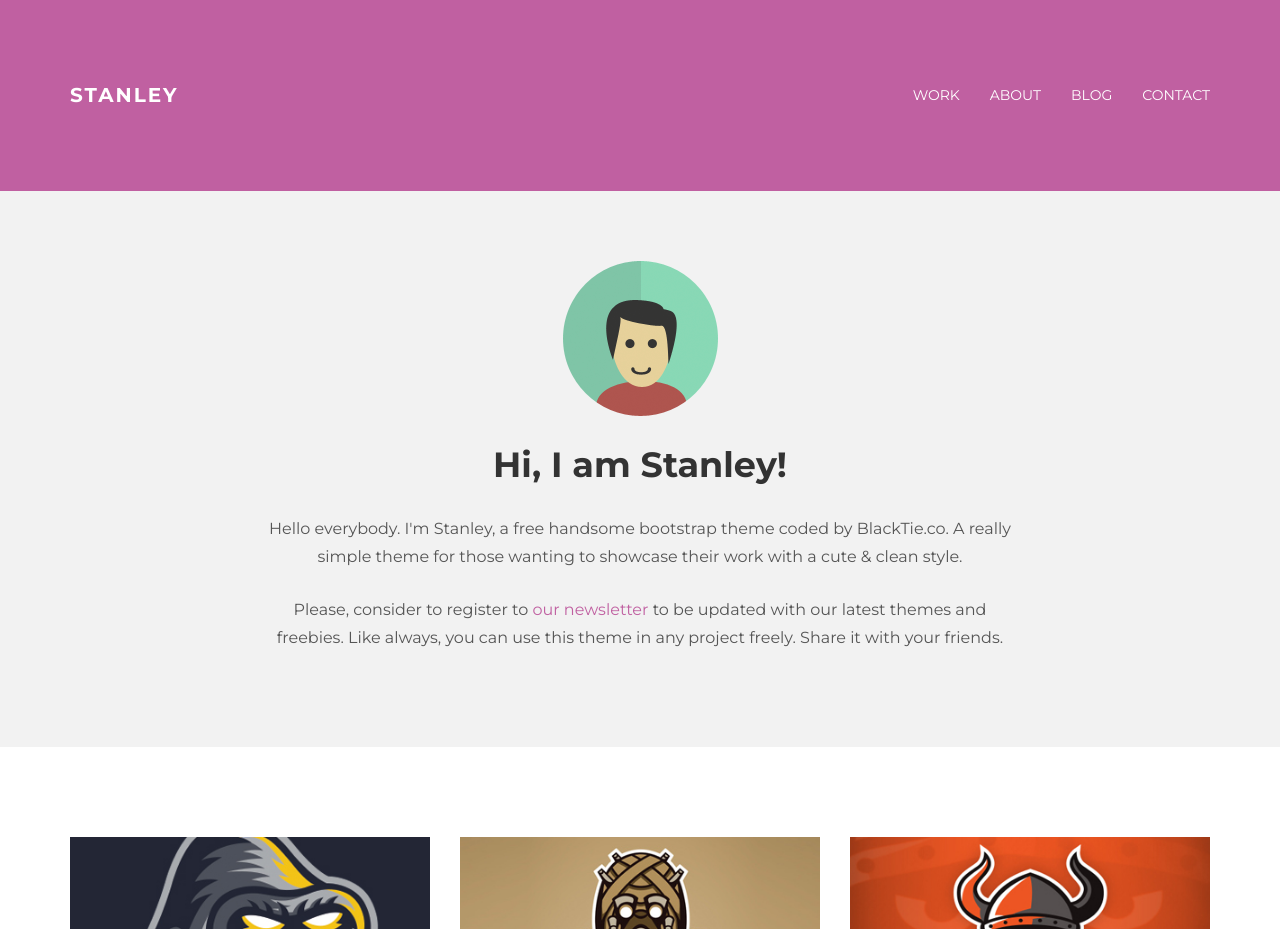
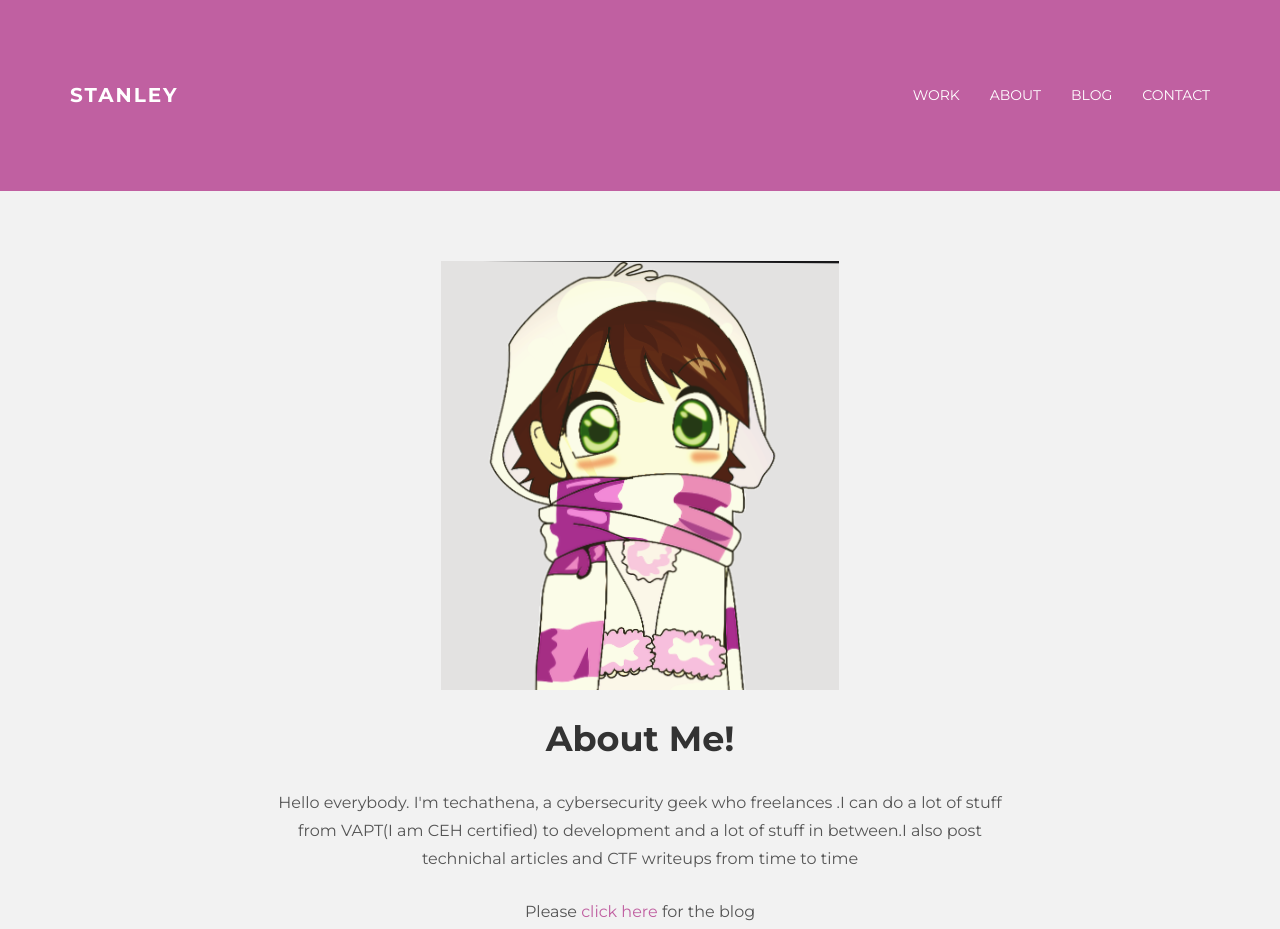
Before and after one commit to techathena/portfolio, a plain HTML site: page index.html in a window 1280 px wide. Shown: the top 929 px of the page. Drawn offline with nearby package versions, Linux system fonts and the light colour scheme.

Commit message:
Add files via upload

```diff
--- a/index.html
+++ b/index.html
@@ -59,10 +59,12 @@
         <div class="container">
             <div class="row">
                 <div class="col-lg-8 col-lg-offset-2 centered">
-                    <img src="assets/img/user.png" alt="Stanley">
-                    <h1>Hi, I am Stanley!</h1>
-                    <p>Hello everybody. I'm Stanley, a free handsome bootstrap theme coded by BlackTie.co. A really simple theme for those wanting to showcase their work with a cute & clean style.</p>
-                    <p>Please, consider to register to <a href="http://eepurl.com/IcgkX">our newsletter</a> to be updated with our latest themes and freebies. Like always, you can use this theme in any project freely. Share it with your friends.</p>
+                    <img src="assets/img/white3.png" alt="techathena">
+                    <h1>About Me!</h1>
+                    <p>Hello everybody. I'm techathena, a cybersecurity geek who freelances .I can do a lot of stuff from VAPT(I am CEH certified) to development and a lot of stuff in between.I also post technichal articles and CTF writeups from time to
+                        time
+                    </p>
+                    <p>Please <a href="http://techathena.tech/">click here </a> for the blog</p>
 
                 </div>
                 <!-- /col-lg-8 -->
```
